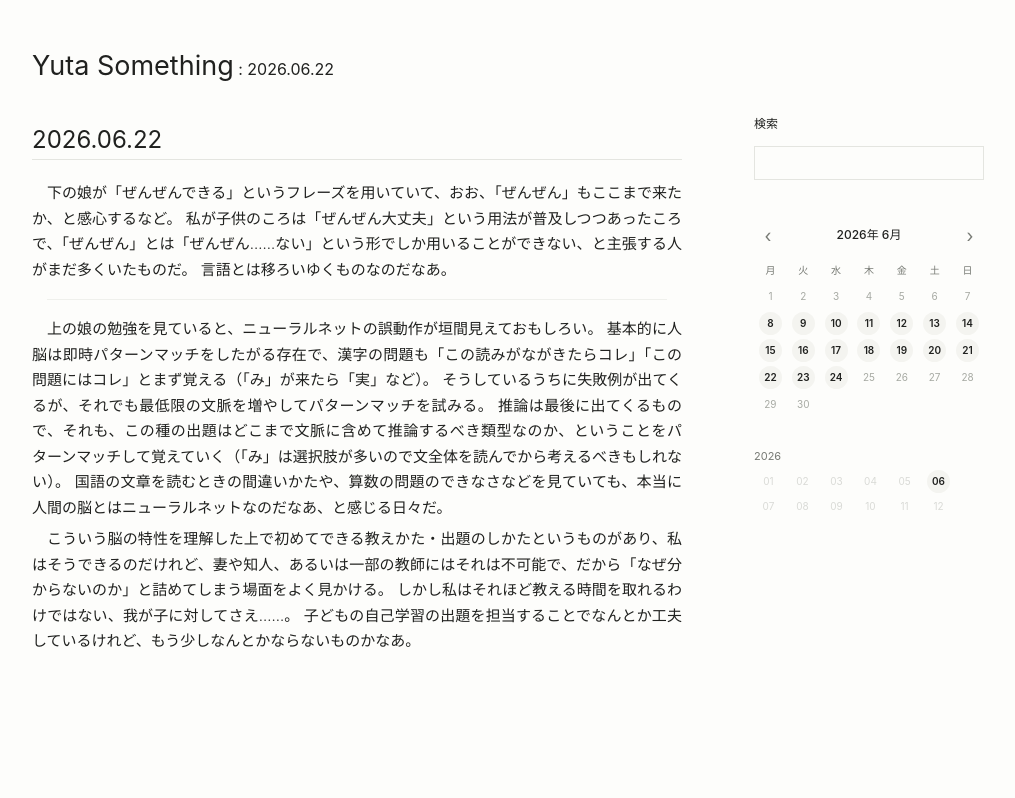
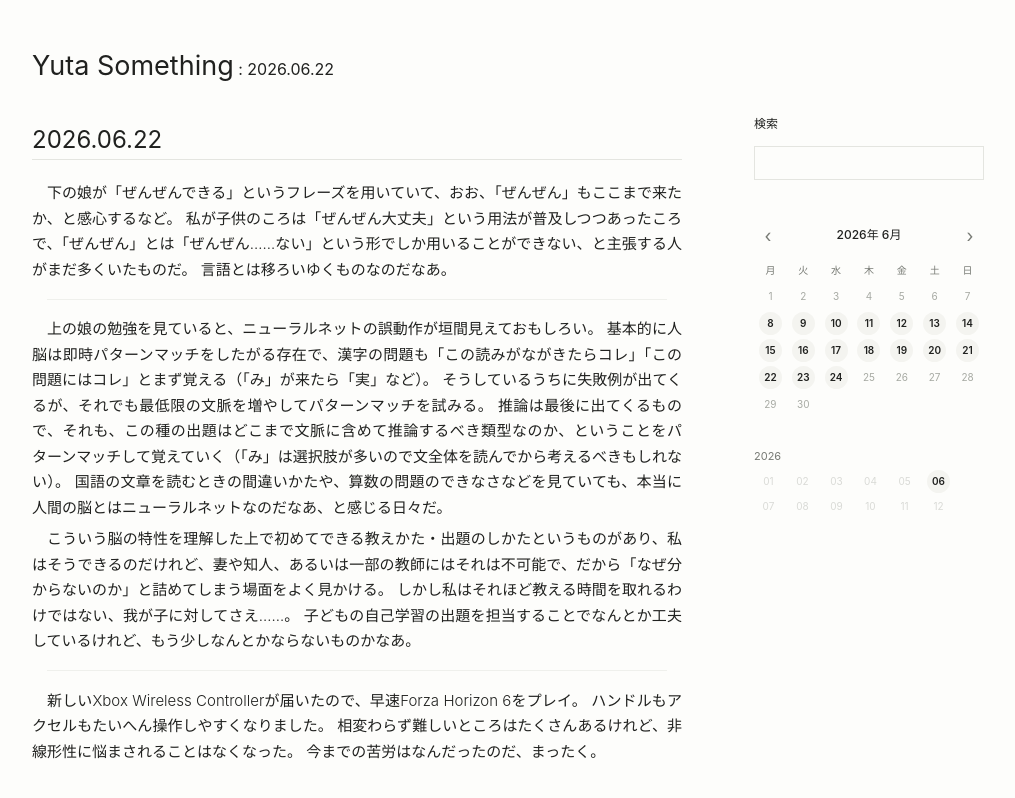
Before and after one commit to yutasth/weblog, a Jekyll site: the page built from _diary/202606221.md, in a window 1280 px wide and 928 px high. Shown: the top 798 px of the window, without its empty margins (132-1147 px from the left). Built offline with Jekyll 4.4.1, drawn with Linux system fonts in a browser that asks for light colours.

Commit message:
202606221.md を更新

```diff
--- a/_diary/202606221.md
+++ b/_diary/202606221.md
@@ -16,3 +16,10 @@
 こういう脳の特性を理解した上で初めてできる教えかた・出題のしかたというものがあり、私はそうできるのだけれど、妻や知人、あるいは一部の教師にはそれは不可能で、だから「なぜ分からないのか」と詰めてしまう場面をよく見かける。
 しかし私はそれほど教える時間を取れるわけではない、我が子に対してさえ……。
 子どもの自己学習の出題を担当することでなんとか工夫しているけれど、もう少しなんとかならないものかなあ。
+
+---
+
+新しいXbox Wireless Controllerが届いたので、早速Forza Horizon 6をプレイ。
+ハンドルもアクセルもたいへん操作しやすくなりました。
+相変わらず難しいところはたくさんあるけれど、非線形性に悩まされることはなくなった。
+今までの苦労はなんだったのだ、まったく。
```
